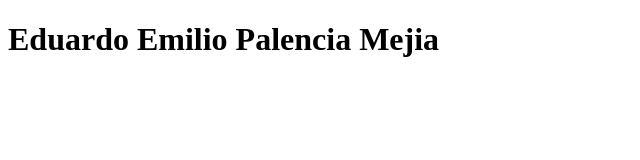
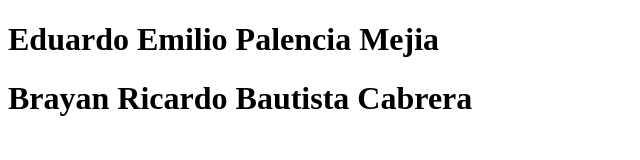
Before and after one commit to bbautista-2025051/Ejercicios-, a plain HTML site: page index.html in a window 1280 px wide. Shown: the whole page, without its empty margins (0-640 px from the left). Drawn offline with Linux system fonts and the light colour scheme.

Commit message:
refactor: se agrega nombre bbautista-2025051

```diff
--- a/index.html
+++ b/index.html
@@ -5,6 +5,7 @@
     <meta name="viewport" content="width=device-width, initial-scale=1.0">
     <title>Document</title>
     <h1>Eduardo Emilio Palencia Mejia</h1>
+    <h1>Brayan Ricardo Bautista Cabrera</h1>
 </head>
 <body>
 
```
